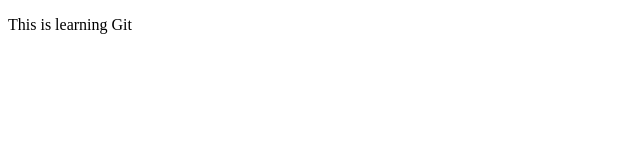
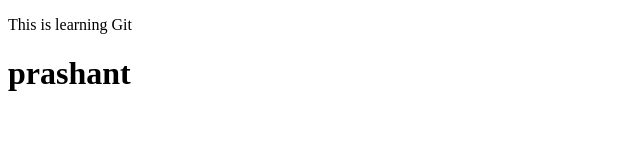
Before and after one commit to prashantchavan3005/git-tutorials, a plain HTML site: page index.html in a window 1280 px wide. Shown: the whole page, without its empty margins (0-640 px from the left). Drawn offline with Linux system fonts and the light colour scheme.

Commit message:
commit after about

```diff
--- a/index.html
+++ b/index.html
@@ -4,5 +4,6 @@
 </head>
 <body>
     <p>This is learning Git</p>
+    <h1>prashant</h1>
 </body>
 </html>
```
